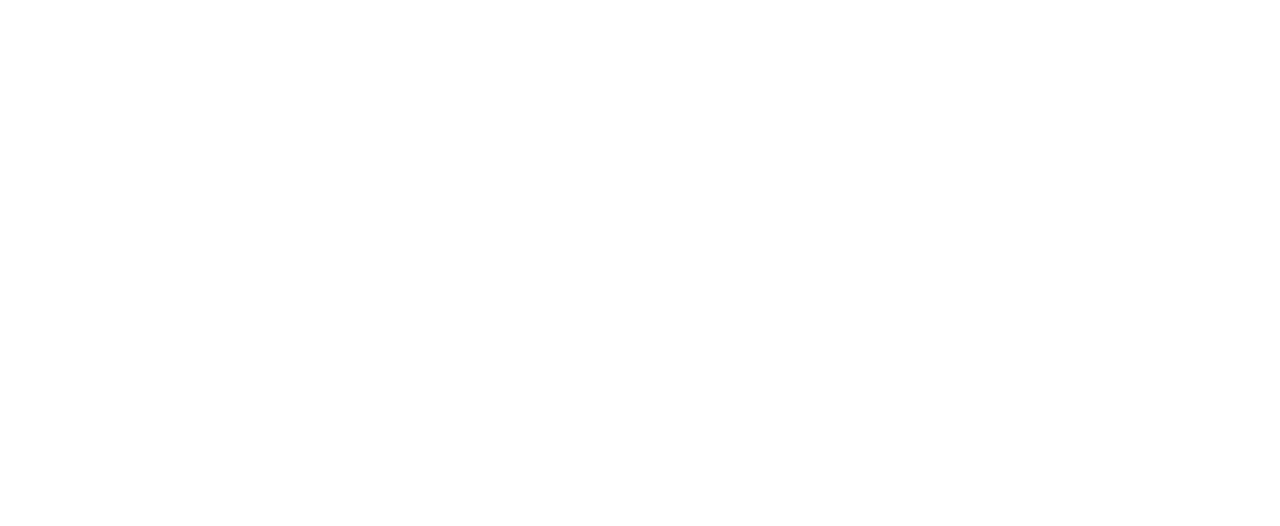
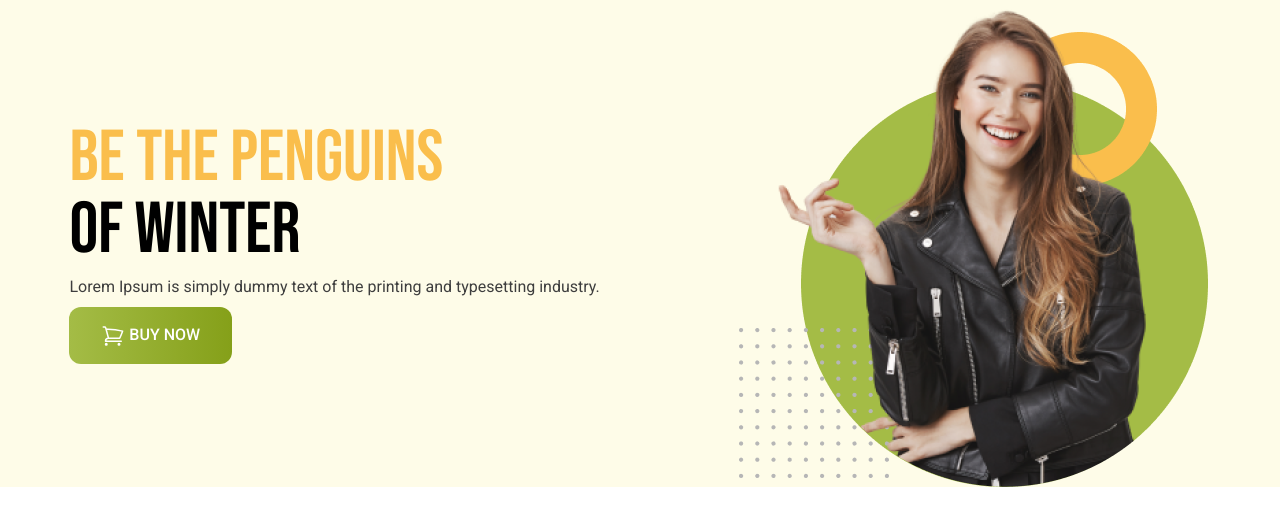
Before and after one commit to sanji06e/penguin-fashion, a plain HTML site: page index.html in a window 1280 px wide. Drawn offline with nearby package versions, Linux system fonts and the light colour scheme.

Commit message:
banner added

```diff
--- a/index.html
+++ b/index.html
@@ -4,6 +4,66 @@
     <meta charset="UTF-8" />
     <meta name="viewport" content="width=device-width, initial-scale=1.0" />
     <title>Penguin Fashion</title>
+    <link rel="preconnect" href="https://fonts.googleapis.com" />
+    <link rel="preconnect" href="https://fonts.gstatic.com" crossorigin />
+    <link rel="preconnect" href="https://fonts.googleapis.com" />
+    <link rel="preconnect" href="https://fonts.gstatic.com" crossorigin />
+    <link
+      href="https://fonts.googleapis.com/css2?family=Bebas+Neue&family=Lato:wght@400;700;900&family=Montserrat:wght@700&family=Roboto:wght@400;500;700&display=swap"
+      rel="stylesheet"
+    />
+    <style>
+      body {
+        font-family: "Bebas Neue", sans-serif;
+        font-family: "Lato", sans-serif;
+        font-family: "Montserrat", sans-serif;
+        font-family: "Roboto", sans-serif;
+      }
+      .Bebas-Neue {
+        font-family: "Bebas Neue", sans-serif;
+      }
+    </style>
+    <script src="https://cdn.tailwindcss.com"></script>
   </head>
-  <body></body>
+  <body>
+    <header>
+      <div class="flex justify-around items-center bg-yellow-50">
+        <div>
+          <h2 class="text-7xl uppercase Bebas-Neue">
+            <span class="text-[#FABE4C]">Be the Penguins</span><br />
+            of Winter
+          </h2>
+          <p class="text-[#3E3E3E] leading-6 my-2">
+            Lorem Ipsum is simply dummy text of the printing and typesetting
+            industry.
+          </p>
+          <button
+            class="rounded-xl py-4 px-8 bg-gradient-to-r from-[#A4BC46] to-[#85A019] font-medium text-white"
+          >
+            <svg
+              xmlns="http://www.w3.org/2000/svg"
+              fill="none"
+              viewBox="0 0 24 24"
+              stroke-width="1.5"
+              stroke="currentColor"
+              class="w-6 h-6 inline"
+            >
+              <path
+                stroke-linecap="round"
+                stroke-linejoin="round"
+                d="M2.25 3h1.386c.51 0 .955.343 1.087.835l.383 1.437M7.5 14.25a3 3 0 00-3 3h15.75m-12.75-3h11.218c1.121-2.3 2.1-4.684 2.924-7.138a60.114 60.114 0 00-16.536-1.84M7.5 14.25L5.106 5.272M6 20.25a.75.75 0 11-1.5 0 .75.75 0 011.5 0zm12.75 0a.75.75 0 11-1.5 0 .75.75 0 011.5 0z"
+              />
+            </svg>
+
+            BUY NOW
+          </button>
+        </div>
+        <div>
+          <img src="images/model.png" alt="" />
+        </div>
+      </div>
+    </header>
+    <main></main>
+    <footer></footer>
+  </body>
 </html>
--- /dev/null
+++ b/tailwind.config.js
@@ -0,0 +1,8 @@
+/** @type {import('tailwindcss').Config} */
+module.exports = {
+    content: ["./src/**/*.{html,js}"],
+    theme: {
+      extend: {},
+    },
+    plugins: [],
+  }
```
